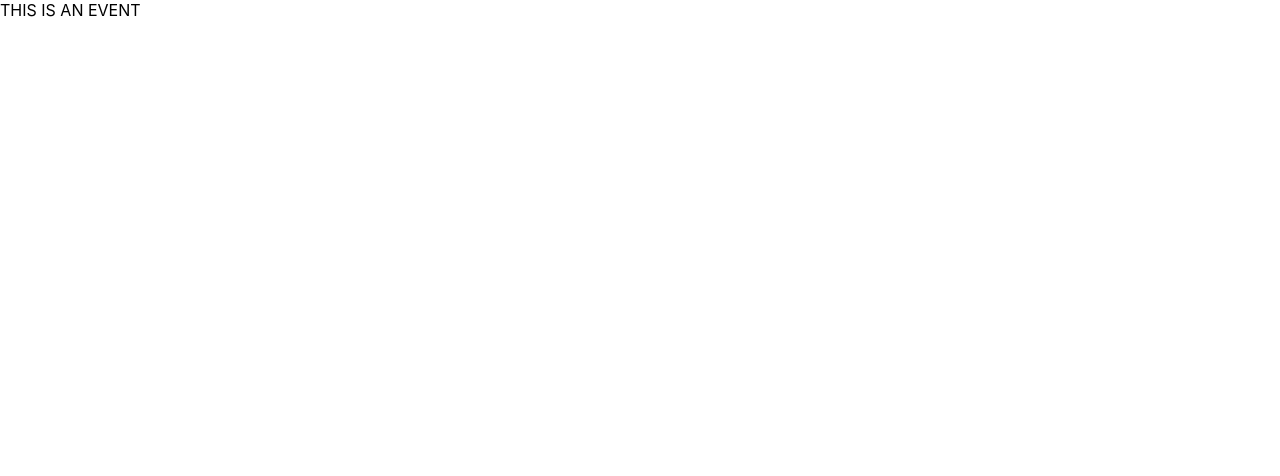
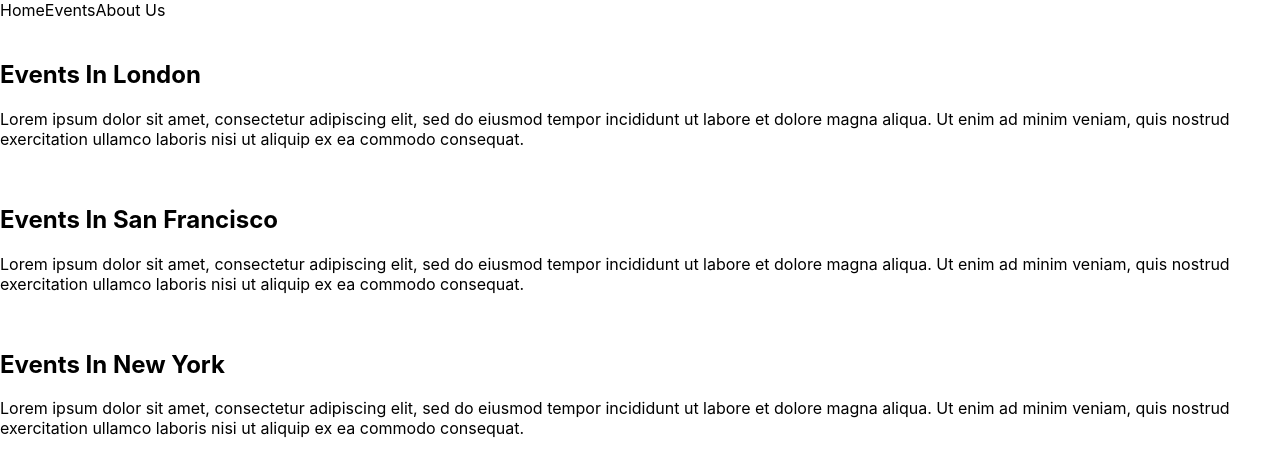
Before and after one commit to RSTIEHM/events-app, a Next.js app: page / in a window 1280 px wide. Shown: the top 476 px of the page. Built offline with nearby package versions, Linux system fonts and the light colour scheme.

Commit message:
Basic Pages Created

```diff
--- a/package.json
+++ b/package.json
@@ -9,7 +9,7 @@
     "lint": "next lint"
   },
   "dependencies": {
-    "next": "13.1.1",
+    "next": "12.3.1",
     "react": "18.2.0",
     "react-dom": "18.2.0"
   },
--- a/pages/index.js
+++ b/pages/index.js
@@ -5,13 +5,33 @@ export default function Home() {
   return (
     <div>
       <Head>
-        <title>EVENTS</title>
+        <title>EVENTS App</title>
         <meta name="description" content="Generated by create next app" />
         <link rel="icon" href="/favicon.ico" />
       </Head>
-
+      <header>
+        <nav>
+          <a href="/">Home</a>
+          <a href="/events">Events</a>
+          <a href="/about-us">About Us</a>
+        </nav>
+      </header>
       <main>
-        THIS IS AN EVENT
+        <a href="">
+          <img />
+          <h2>Events In London</h2>
+          <p>Lorem ipsum dolor sit amet, consectetur adipiscing elit, sed do eiusmod tempor incididunt ut labore et dolore magna aliqua. Ut enim ad minim veniam, quis nostrud exercitation ullamco laboris nisi ut aliquip ex ea commodo consequat.</p>
+        </a>
+        <a href="">
+          <img />
+          <h2>Events In San Francisco</h2>
+          <p>Lorem ipsum dolor sit amet, consectetur adipiscing elit, sed do eiusmod tempor incididunt ut labore et dolore magna aliqua. Ut enim ad minim veniam, quis nostrud exercitation ullamco laboris nisi ut aliquip ex ea commodo consequat.</p>
+        </a>
+        <a href="">
+          <img />
+          <h2>Events In New York</h2>
+          <p>Lorem ipsum dolor sit amet, consectetur adipiscing elit, sed do eiusmod tempor incididunt ut labore et dolore magna aliqua. Ut enim ad minim veniam, quis nostrud exercitation ullamco laboris nisi ut aliquip ex ea commodo consequat.</p>
+        </a>
       </main>
 
 
```
Also changed, not shown: pages/about-us.js (added, +10 -0 lines), pages/events/event1.js (added, +9 -0 lines), pages/events/index.js (added, +26 -0 lines), 1 other file (tests, documents, lock files or other folders).
